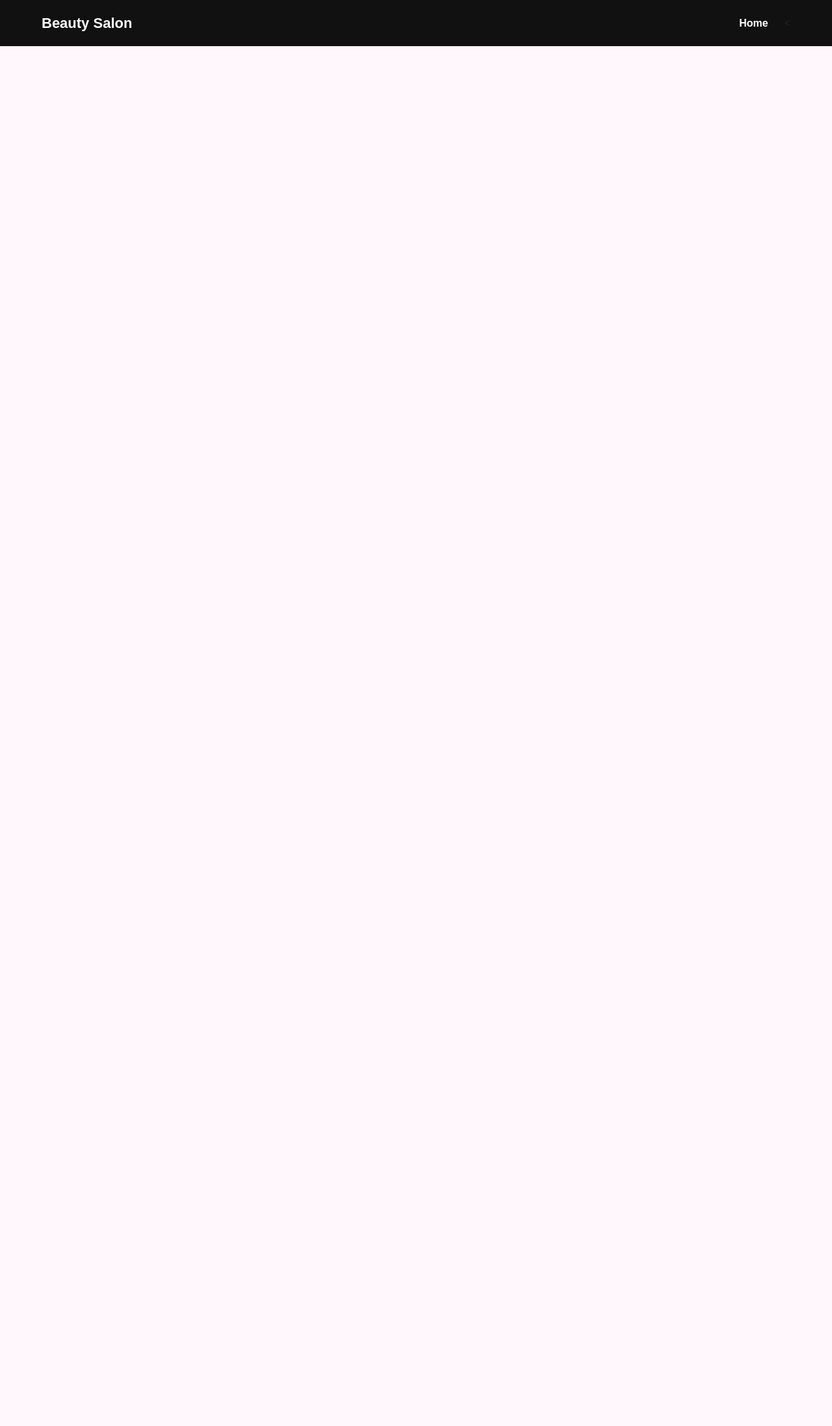
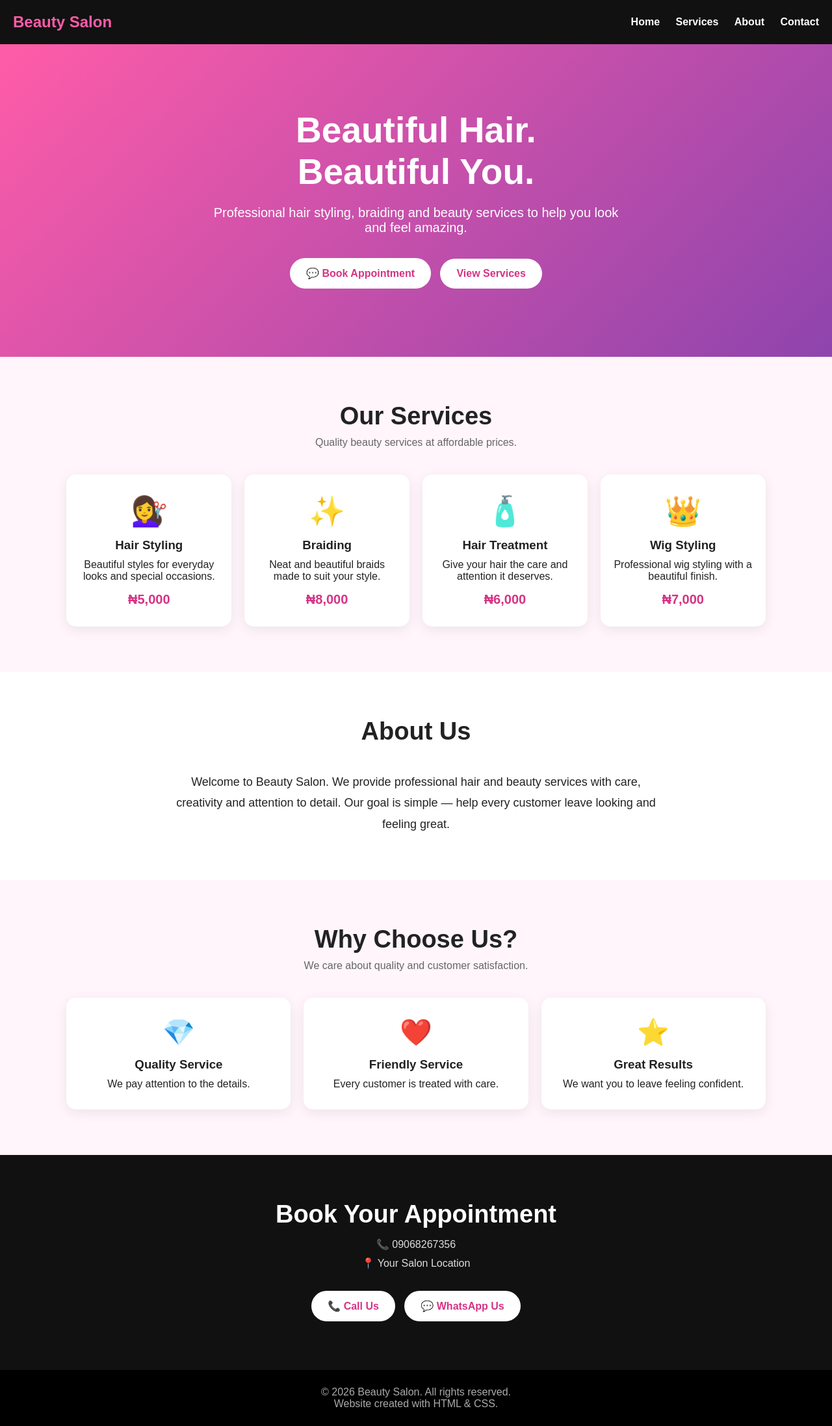
Before and after one commit to onabajoaraloluwaadebola-dot/Beauty-salon, a plain HTML site: page index.html in a window 1280 px wide. Shown: the whole page at 65% size. Before the commit the page ends 800 px from the top, so only its background shows below. Drawn offline with Linux system fonts and the light colour scheme.

Commit message:
Update index.html

```diff
--- a/index.html
+++ b/index.html
@@ -4,13 +4,13 @@
   <meta charset="UTF-8">
   <meta name="viewport" content="width=device-width, initial-scale=1.0">
 
-  <title>Beauty Salon | Beautiful Hair, Beautiful You</title>
+  <title>Beauty Salon</title>
 
   <style>
     * {
-      box-sizing: border-box;
       margin: 0;
       padding: 0;
+      box-sizing: border-box;
     }
 
     html {
@@ -19,112 +19,92 @@
 
     body {
       font-family: Arial, sans-serif;
-      background: #fff7fb;
+      background: #fff5fa;
       color: #222;
-      line-height: 1.6;
     }
 
     /* NAVIGATION */
     nav {
-      position: sticky;
-      top: 0;
-      z-index: 1000;
       background: #111;
-      padding: 18px 5%;
+      color: white;
+      padding: 20px;
       display: flex;
       justify-content: space-between;
       align-items: center;
+      position: sticky;
+      top: 0;
+      z-index: 10;
     }
 
     .logo {
-      color: #fff;
-      font-size: 22px;
+      font-size: 24px;
       font-weight: bold;
-    }
-
-    nav ul {
-      display: flex;
-      list-style: none;
-      gap: 25px;
+      color: #ff5ca8;
     }
 
     nav a {
       color: white;
       text-decoration: none;
+      margin-left: 20px;
       font-weight: bold;
     }
 
     nav a:hover {
-      color: #ff8fc7;
+      color: #ff5ca8;
     }
 
     /* HERO */
     .hero {
-      min-height: 85vh;
-      display: flex;
-      align-items: center;
-      justify-content: center;
+      background: linear-gradient(135deg, #ff5ca8, #8e44ad);
+      color: white;
       text-align: center;
-      padding: 60px 20px;
-      background:
-        linear-gradient(rgba(0,0,0,.65), rgba(0,0,0,.65)),
-        url("https://images.unsplash.com/photo-1522337360788-8b13dee7a37e?auto=format&fit=crop&w=1600&q=80")
-        center/cover;
-      color: white;
-    }
-
-    .hero-content {
-      max-width: 750px;
+      padding: 100px 20px;
     }
 
     .hero h1 {
-      font-size: 58px;
-      margin-bottom: 15px;
+      font-size: 55px;
+      margin-bottom: 20px;
     }
 
     .hero p {
-      font-size: 21px;
+      font-size: 20px;
+      max-width: 650px;
+      margin: auto;
       margin-bottom: 30px;
     }
 
     .button {
       display: inline-block;
-      background: #ff4f9a;
-      color: white;
-      padding: 14px 28px;
+      background: white;
+      color: #d63384;
+      padding: 14px 25px;
       border-radius: 30px;
       text-decoration: none;
       font-weight: bold;
-      margin: 6px;
-      transition: .3s;
+      margin: 5px;
     }
 
     .button:hover {
-      transform: translateY(-3px);
-      background: #e83b86;
+      background: #111;
+      color: white;
     }
 
-    .button.dark {
-      background: white;
-      color: #111;
+    /* SECTIONS */
+    section {
+      padding: 70px 8%;
     }
 
-    /* GENERAL */
-    section {
-      padding: 75px 7%;
+    .title {
+      text-align: center;
+      margin-bottom: 40px;
     }
 
-    .section-title {
-      text-align: center;
-      margin-bottom: 45px;
-    }
-
-    .section-title h2 {
+    .title h2 {
       font-size: 38px;
       margin-bottom: 10px;
     }
 
-    .section-title p {
+    .title p {
       color: #666;
     }
 
@@ -135,75 +115,64 @@
       gap: 20px;
     }
 
-    .service-card {
+    .card {
       background: white;
       padding: 30px 20px;
-      border-radius: 18px;
       text-align: center;
-      box-shadow: 0 8px 25px rgba(0,0,0,.08);
-      transition: .3s;
+      border-radius: 15px;
+      box-shadow: 0 5px 20px rgba(0,0,0,0.08);
     }
 
-    .service-card:hover {
-      transform: translateY(-7px);
-    }
-
-    .service-icon {
-      font-size: 40px;
+    .card .icon {
+      font-size: 45px;
       margin-bottom: 15px;
     }
 
-    .service-card h3 {
+    .card h3 {
       margin-bottom: 10px;
     }
 
     .price {
-      color: #ff4f9a;
+      color: #d63384;
       font-size: 20px;
       font-weight: bold;
-      margin-top: 12px;
+      margin-top: 15px;
     }
 
-    /* GALLERY */
-    .gallery {
-      display: grid;
-      grid-template-columns: repeat(4, 1fr);
-      gap: 15px;
+    /* ABOUT */
+    .about {
+      background: white;
+      text-align: center;
     }
 
-    .gallery img {
-      width: 100%;
-      height: 280px;
-      object-fit: cover;
-      border-radius: 16px;
-      transition: .3s;
-    }
-
-    .gallery img:hover {
-      transform: scale(1.03);
+    .about p {
+      max-width: 750px;
+      margin: auto;
+      font-size: 18px;
+      line-height: 1.8;
     }
 
     /* WHY US */
     .features {
       display: grid;
       grid-template-columns: repeat(3, 1fr);
-      gap: 25px;
-      text-align: center;
+      gap: 20px;
     }
 
     .feature {
       background: white;
       padding: 30px;
-      border-radius: 18px;
-      box-shadow: 0 8px 25px rgba(0,0,0,.07);
+      text-align: center;
+      border-radius: 15px;
+      box-shadow: 0 5px 20px rgba(0,0,0,0.08);
     }
 
     .feature span {
-      font-size: 35px;
+      font-size: 40px;
     }
 
     .feature h3 {
-      margin: 15px 0 8px;
+      margin: 15px 0 10px;
     }
 
     /* CONTACT */
@@ -213,22 +182,22 @@
       text-align: center;
     }
 
-    .contact p {
-      margin: 10px 0;
-      color: #ddd;
+    .contact h2 {
+      font-size: 38px;
+      margin-bottom: 15px;
     }
 
-    .contact-buttons {
-      margin-top: 25px;
+    .contact p {
+      margin: 10px;
+      color: #ddd;
     }
 
     /* FOOTER */
     footer {
-      background: #080808;
+      background: #000;
       color: #aaa;
       text-align: center;
       padding: 25px;
-      font-size: 14px;
     }
 
     /* MOBILE */
@@ -239,29 +208,16 @@
         gap: 15px;
       }
 
-      nav ul {
-        gap: 12px;
-        flex-wrap: wrap;
-        justify-content: center;
-      }
-
-      .hero {
-        min-height: 75vh;
+      nav a {
+        margin: 5px;
+        display: inline-block;
       }
 
       .hero h1 {
         font-size: 40px;
       }
 
-      .hero p {
-        font-size: 17px;
-      }
-
       .services {
-        grid-template-columns: 1fr 1fr;
-      }
-
-      .gallery {
         grid-template-columns: 1fr 1fr;
       }
 
@@ -272,21 +228,20 @@
 
     @media (max-width: 500px) {
 
-      .services,
-      .gallery {
+      .services {
         grid-template-columns: 1fr;
       }
 
-      .gallery img {
-        height: 330px;
+      .hero {
+        padding: 80px 20px;
+      }
+
+      .hero h1 {
+        font-size: 35px;
       }
 
       section {
         padding: 55px 5%;
-      }
-
-      .section-title h2 {
-        font-size: 30px;
       }
     }
   </style>
@@ -298,6 +253,163 @@
   <nav>
     <div class="logo">Beauty Salon</div>
 
-    <ul>
-      <li><a href="#home">Home</a></li>
-      <
+    <div>
+      <a href="#home">Home</a>
+      <a href="#services">Services</a>
+      <a href="#about">About</a>
+      <a href="#contact">Contact</a>
+    </div>
+  </nav>
+
+
+  <!-- HERO -->
+  <section class="hero" id="home">
+
+    <h1>Beautiful Hair.<br>Beautiful You.</h1>
+
+    <p>
+      Professional hair styling, braiding and beauty services
+      to help you look and feel amazing.
+    </p>
+
+    <a
+      class="button"
+      href="https://wa.me/2349068267356?text=Hello%2C%20I%20would%20like%20to%20book%20an%20appointment."
+      target="_blank">
+      💬 Book Appointment
+    </a>
+
+    <a class="button" href="#services">
+      View Services
+    </a>
+
+  </section>
+
+
+  <!-- SERVICES -->
+  <section id="services">
+
+    <div class="title">
+      <h2>Our Services</h2>
+      <p>Quality beauty services at affordable prices.</p>
+    </div>
+
+    <div class="services">
+
+      <div class="card">
+        <div class="icon">💇‍♀️</div>
+        <h3>Hair Styling</h3>
+        <p>Beautiful styles for everyday looks and special occasions.</p>
+        <div class="price">₦5,000</div>
+      </div>
+
+      <div class="card">
+        <div class="icon">✨</div>
+        <h3>Braiding</h3>
+        <p>Neat and beautiful braids made to suit your style.</p>
+        <div class="price">₦8,000</div>
+      </div>
+
+      <div class="card">
+        <div class="icon">🧴</div>
+        <h3>Hair Treatment</h3>
+        <p>Give your hair the care and attention it deserves.</p>
+        <div class="price">₦6,000</div>
+      </div>
+
+      <div class="card">
+        <div class="icon">👑</div>
+        <h3>Wig Styling</h3>
+        <p>Professional wig styling with a beautiful finish.</p>
+        <div class="price">₦7,000</div>
+      </div>
+
+    </div>
+
+  </section>
+
+
+  <!-- ABOUT -->
+  <section class="about" id="about">
+
+    <div class="title">
+      <h2>About Us</h2>
+    </div>
+
+    <p>
+      Welcome to Beauty Salon. We provide professional hair and beauty
+      services with care, creativity and attention to detail.
+      Our goal is simple — help every customer leave looking and
+      feeling great.
+    </p>
+
+  </section>
+
+
+  <!-- WHY US -->
+  <section>
+
+    <div class="title">
+      <h2>Why Choose Us?</h2>
+      <p>We care about quality and customer satisfaction.</p>
+    </div>
+
+    <div class="features">
+
+      <div class="feature">
+        <span>💎</span>
+        <h3>Quality Service</h3>
+        <p>We pay attention to the details.</p>
+      </div>
+
+      <div class="feature">
+        <span>❤️</span>
+        <h3>Friendly Service</h3>
+        <p>Every customer is treated with care.</p>
+      </div>
+
+      <div class="feature">
+        <span>⭐</span>
+        <h3>Great Results</h3>
+        <p>We want you to leave feeling confident.</p>
+      </div>
+
+    </div>
+
+  </section>
+
+
+  <!-- CONTACT -->
+  <section class="contact" id="contact">
+
+    <h2>Book Your Appointment</h2>
+
+    <p>📞 09068267356</p>
+    <p>📍 Your Salon Location</p>
+
+    <br>
+
+    <a
+      class="button"
+      href="tel:09068267356">
+      📞 Call Us
+    </a>
+
+    <a
+      class="button"
+      href="https://wa.me/2349068267356?text=Hello%2C%20I%20would%20like%20to%20book%20an%20appointment."
+      target="_blank">
+      💬 WhatsApp Us
+    </a>
+
+  </section>
+
+
+  <!-- FOOTER -->
+  <footer>
+    <p>© 2026 Beauty Salon. All rights reserved.</p>
+    <p>Website created with HTML & CSS.</p>
+  </footer>
+
+</body>
+</html>
```
